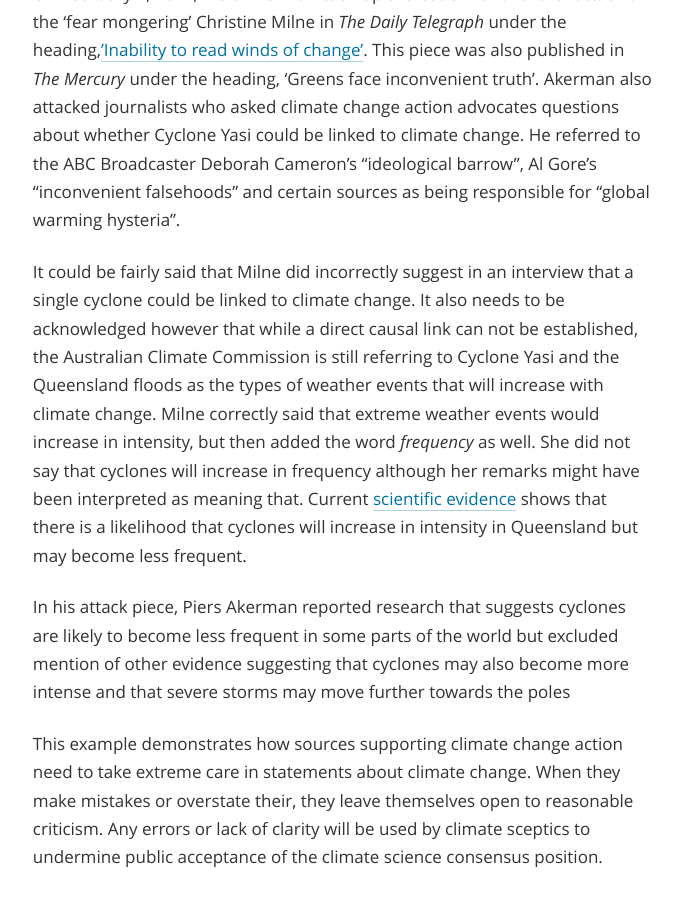
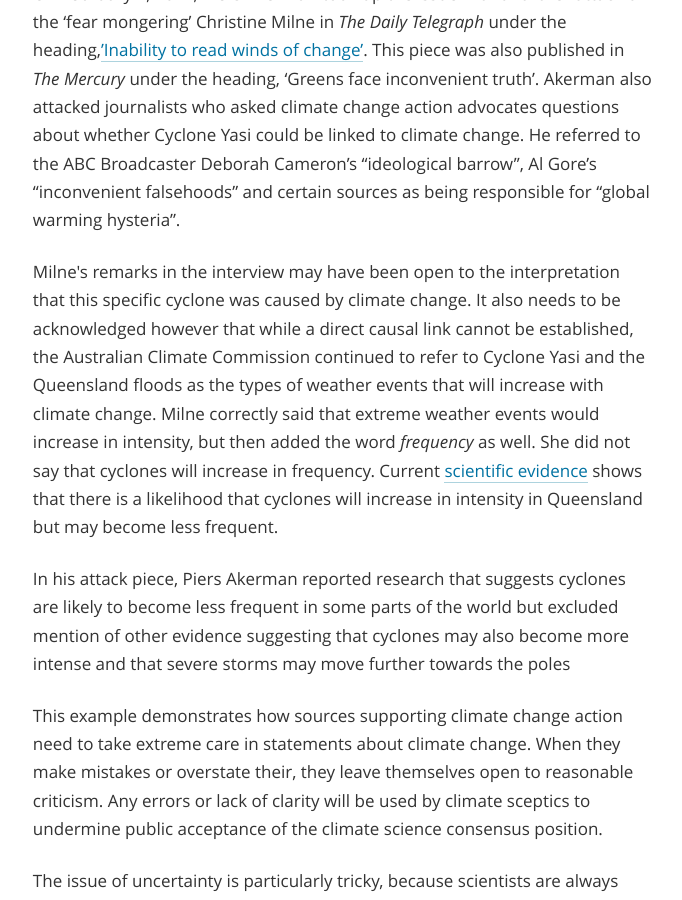
Before and after one commit to investigate/sceptical-climate, a Jekyll site: the page built from part-2/findings/04-09-extreme-weather.html, in a window 1280 px wide and 900 px high, scrolled down 12179 px. Shown: the whole window, without its empty margins (142-824 px from the left). Built offline with Jekyll 4.4.1, drawn with Linux system fonts in a browser that asks for light colours; nearby versions of some CDN libraries; Markdown is read by kramdown in place of the engine named in the settings; comment, search, counter and statistics services are not loaded.

Commit message:
rewording of sentences in this par to add clarity and avoid repetition

```diff
--- a/part-2/findings/04-09-extreme-weather.html
+++ b/part-2/findings/04-09-extreme-weather.html
@@ -684,7 +684,7 @@
 
 	<p>On February 4, 2011, Piers Akerman took up the issue with a further attack on the ‘fear mongering’ Christine Milne in <em>The Daily Telegraph</em> under the heading,<a href="http://www.dailytelegraph.com.au/inability-to-read-wind-of-change/story-fn6bmfwf-1225999776734">’Inability to read winds of change’</a>. This piece was also published in <em>The Mercury</em> under the heading, ‘Greens face inconvenient truth’. Akerman also attacked journalists who asked climate change action advocates questions about whether Cyclone Yasi could be linked to climate change. He referred to the ABC Broadcaster Deborah Cameron’s “ideological barrow”, Al Gore’s “inconvenient falsehoods” and certain sources as being responsible for “global warming hysteria”.</p>
 
-	<p>It could be fairly said that Milne did incorrectly suggest in an interview that a single cyclone could be linked to climate change. It also needs to be acknowledged however that while a direct causal link can not be established, the Australian Climate Commission is still referring to Cyclone Yasi and the Queensland floods as the types of weather events that will increase with climate change. Milne correctly said that extreme weather events would increase in intensity, but then added the word <em>frequency</em> as well. She did not say that cyclones will increase in frequency although her remarks might have been interpreted as meaning that. Current <a href="http://pandora.nla.gov.au/pan/136923/20130919-1415/climatecommission.gov.au/effects/grim-warning-on-extreme-weather-for-australia/">scientific evidence</a> shows that there is a likelihood that cyclones will increase in intensity in Queensland but may become less frequent.</p>
+	<p>Milne's remarks in the interview may have been open to the interpretation that this specific cyclone was caused by climate change. It also needs to be acknowledged however that while a direct causal link cannot be established, the Australian Climate Commission continued to refer to Cyclone Yasi and the Queensland floods as the types of weather events that will increase with climate change. Milne correctly said that extreme weather events would increase in intensity, but then added the word <em>frequency</em> as well. She did not say that cyclones will increase in frequency. Current <a href="http://pandora.nla.gov.au/pan/136923/20130919-1415/climatecommission.gov.au/effects/grim-warning-on-extreme-weather-for-australia/">scientific evidence</a> shows that there is a likelihood that cyclones will increase in intensity in Queensland but may become less frequent.</p>
 
 	<p>In his attack piece, Piers Akerman reported research that suggests cyclones are likely to become less frequent in some parts of the world but excluded mention of other evidence suggesting that cyclones may also become more intense and that severe storms may move further towards the poles </p>
 
```
